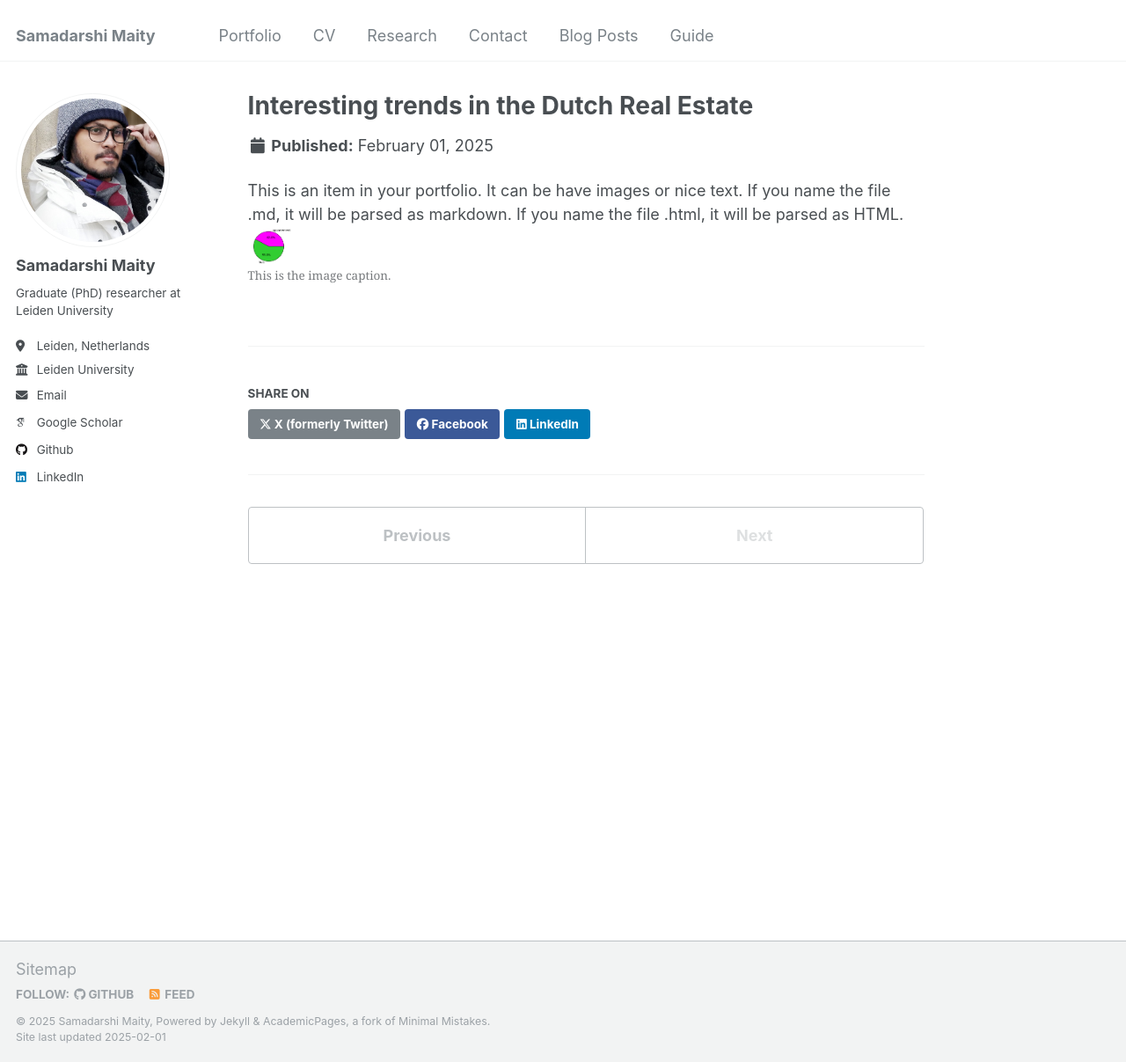
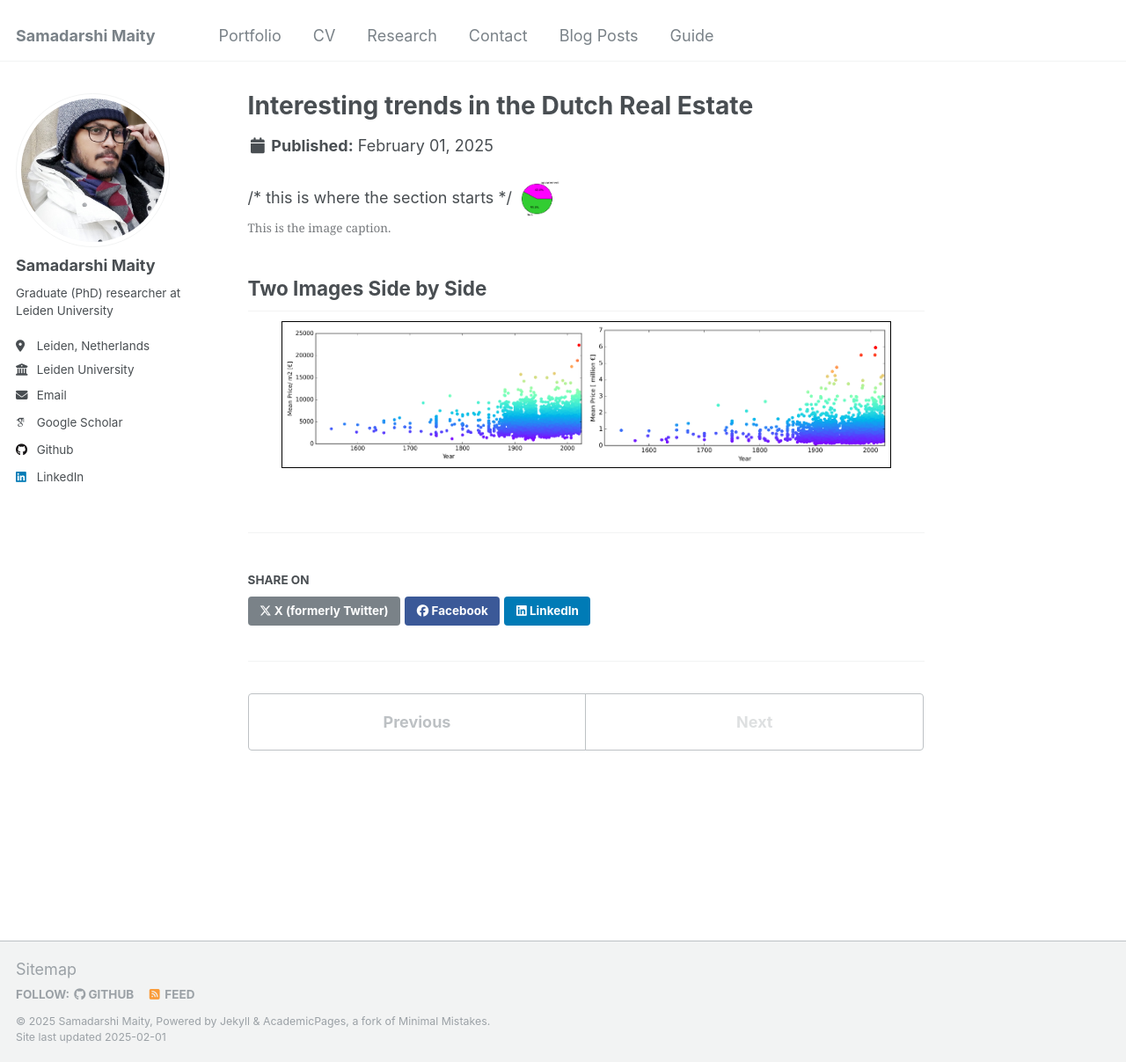
Before and after one commit to Samadarshi-Maity/Samadarshi-Maity.github.io, a Jekyll site: the page built from _portfolio/portfolio-2.html, in a window 1280 px wide and 1207 px high. Shown: the whole window at 88% size. Built offline with Jekyll 4.4.1, drawn with Linux system fonts in a browser that asks for light colours; some web fonts are replaced.

Commit message:
Update portfolio-2.html

```diff
--- a/_portfolio/portfolio-2.html
+++ b/_portfolio/portfolio-2.html
@@ -6,7 +6,54 @@ excerpt: "Some lesser known facts about the Dutch real estate inferred from the
 collection: portfolio
 ---
 
-This is an item in your portfolio. It can be have images or nice text. If you name the file .md, it will be parsed as markdown. If you name the file .html, it will be parsed as HTML.
+/* this is where the section starts */
 <img src="/images/housing/house_vsapp.png"
 	alt="Image description" width="50", height = "50">
     <figcaption>This is the image caption.</figcaption>
+<head>
+    <meta charset="UTF-8">
+    <meta name="viewport" content="width=device-width, initial-scale=1.0">
+    <title>Two Images Side by Side</title>
+    <style>
+        /* Container to hold images side by side */
+        .image-container {
+            display: flex; /* Places images side by side */
+            justify-content: center; /* Centers images horizontally */
+            align-items: center; /* Aligns images vertically */
+            width: 90%; /* Adjust width as needed */
+            max-width: 900px; /* Prevents excessive stretching */
+            border: 1px solid black; /* Border around both images */
+            padding:1px; /* Adds space inside the border */
+            box-sizing: border-box; /* Ensures padding doesn’t increase size */
+            margin:10px auto; /* Centers the container */
+        }
+
+        /* Styling for images inside the container */
+        .image-container img {
+            width: 50%; /* Ensures images fit inside the container */
+            height: auto; /* Keeps aspect ratio */
+            padding: 1px; /* Adds space between images */
+        }
+
+        /* Responsive: Ensure images stay side by side on large screens */
+        @media (max-width: 600px) {
+            .image-container {
+                flex-direction: column; /* Stacks images on small screens */
+                width: 90%;
+            }
+            .image-container img {
+                width: 100%; /* Full width when stacked */
+            }
+        }
+    </style>
+</head>
+<body>
+
+    <h2>Two Images Side by Side</h2>
+
+    <div class="image-container">
+        <img src="/images/housing/Price_m2_vs_year.png" alt="Price_m2_vs_year.png">
+        <img src="/images/housing/Price_vs_year.png" alt="Price_m2_vs_year.png">
+    </div>
+
+</body>
```
